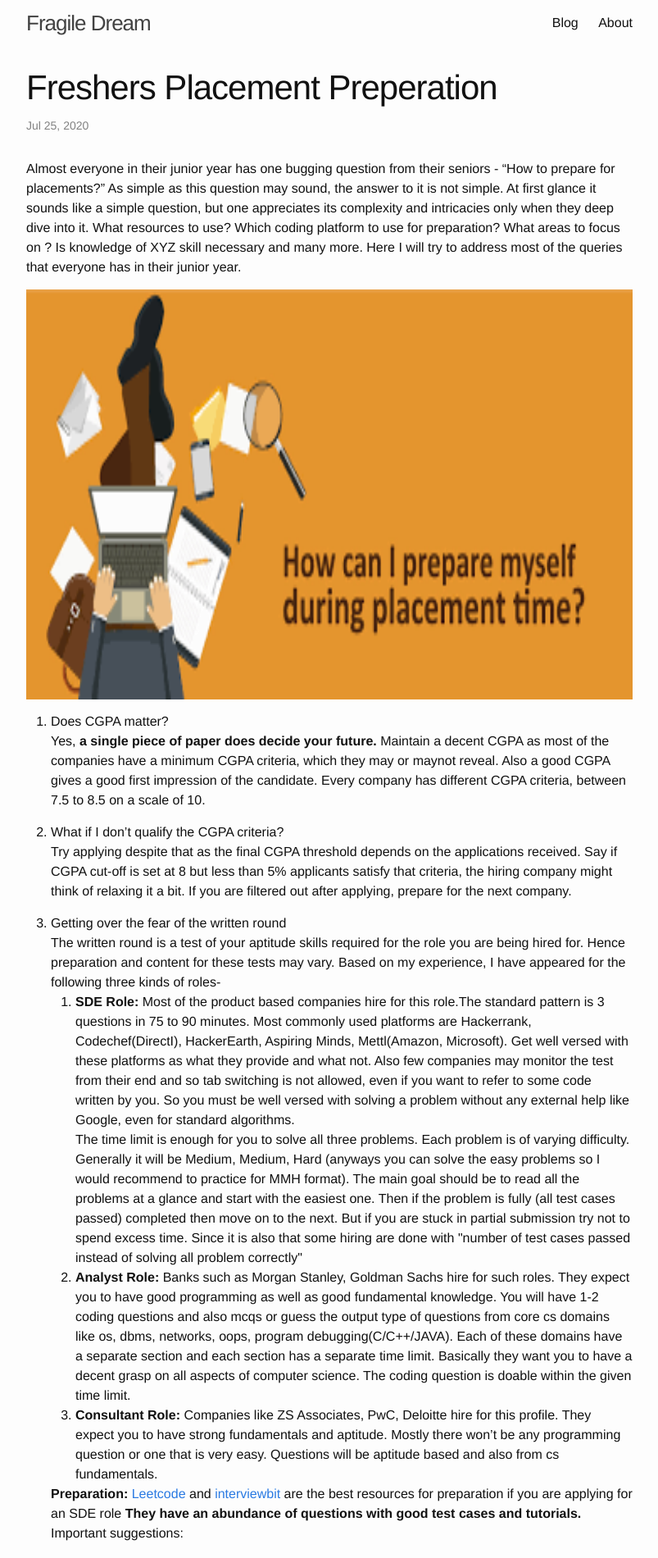
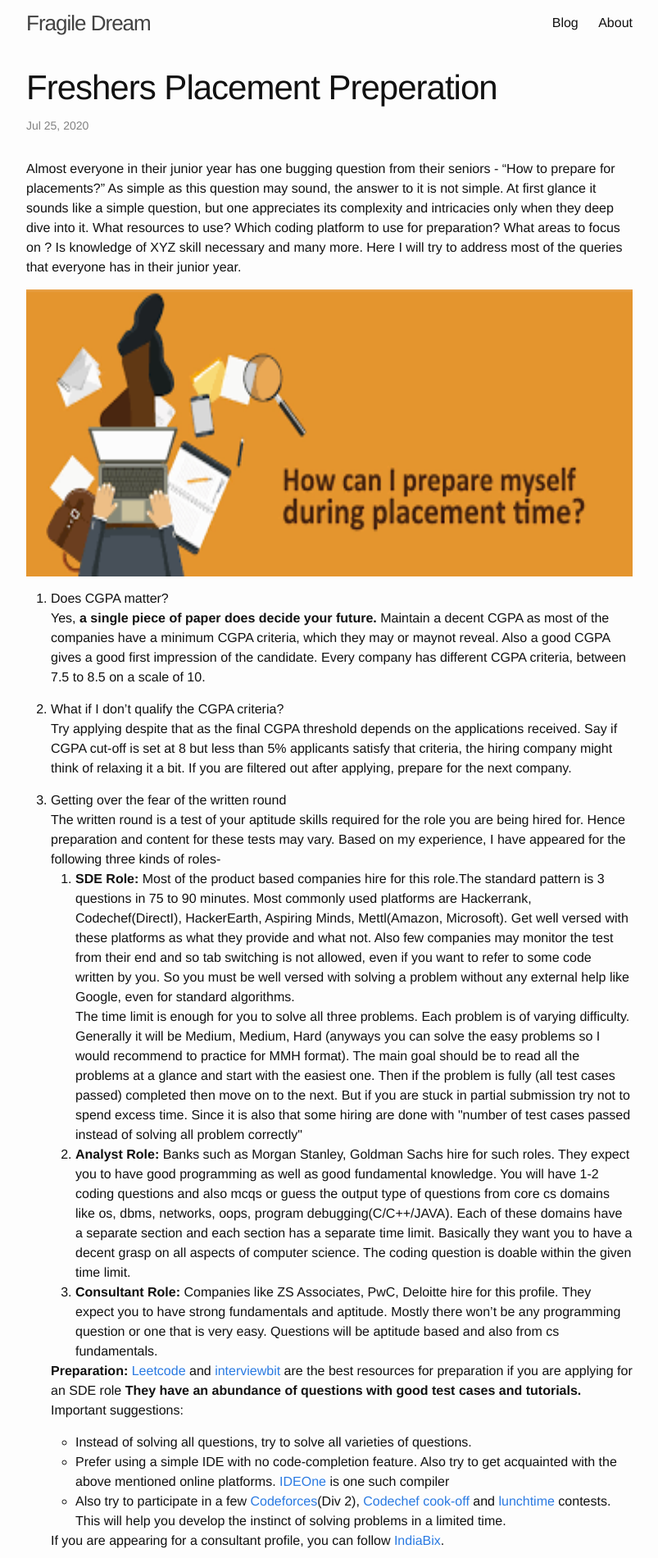
Before and after one commit to shuvam07/shuvam07.github.io, a Jekyll site: the page built from _posts/2020-07-25-fresher-placement-preperation.markdown, in a window 1280 px wide. Shown: the top 1900 px of the page at 82% size, without its empty margins (238-1041 px from the left). Built offline with Jekyll 4.4.1, drawn with Linux system fonts in a browser that asks for light colours; comment, search, counter and statistics services are not loaded.

Commit message:
changes to prep

```diff
--- a/_posts/2020-07-25-fresher-placement-preperation.markdown
+++ b/_posts/2020-07-25-fresher-placement-preperation.markdown
@@ -8,7 +8,7 @@ categories: jekyll update
 Almost everyone in their junior year has one bugging question from their seniors - “How to prepare for placements?” As simple as this question may sound, the answer to it is not simple. At first glance it sounds like a simple question, but one appreciates its complexity and intricacies only when they deep dive into it. What resources to use? Which coding platform to use for preparation? What areas to focus on ? Is knowledge of XYZ skill necessary and many more. Here I will try to address most of the queries that everyone has in their junior year.
 
 
-<img src ="{{site.url}}/assets/placement_prep/placement_prep.png" width="100%" height="500" />
+<img src ="{{site.url}}/assets/placement_prep/placement_prep.png" width="100%" height="350" />
 <br/>
 
 1. Does CGPA matter?<br/>
```
